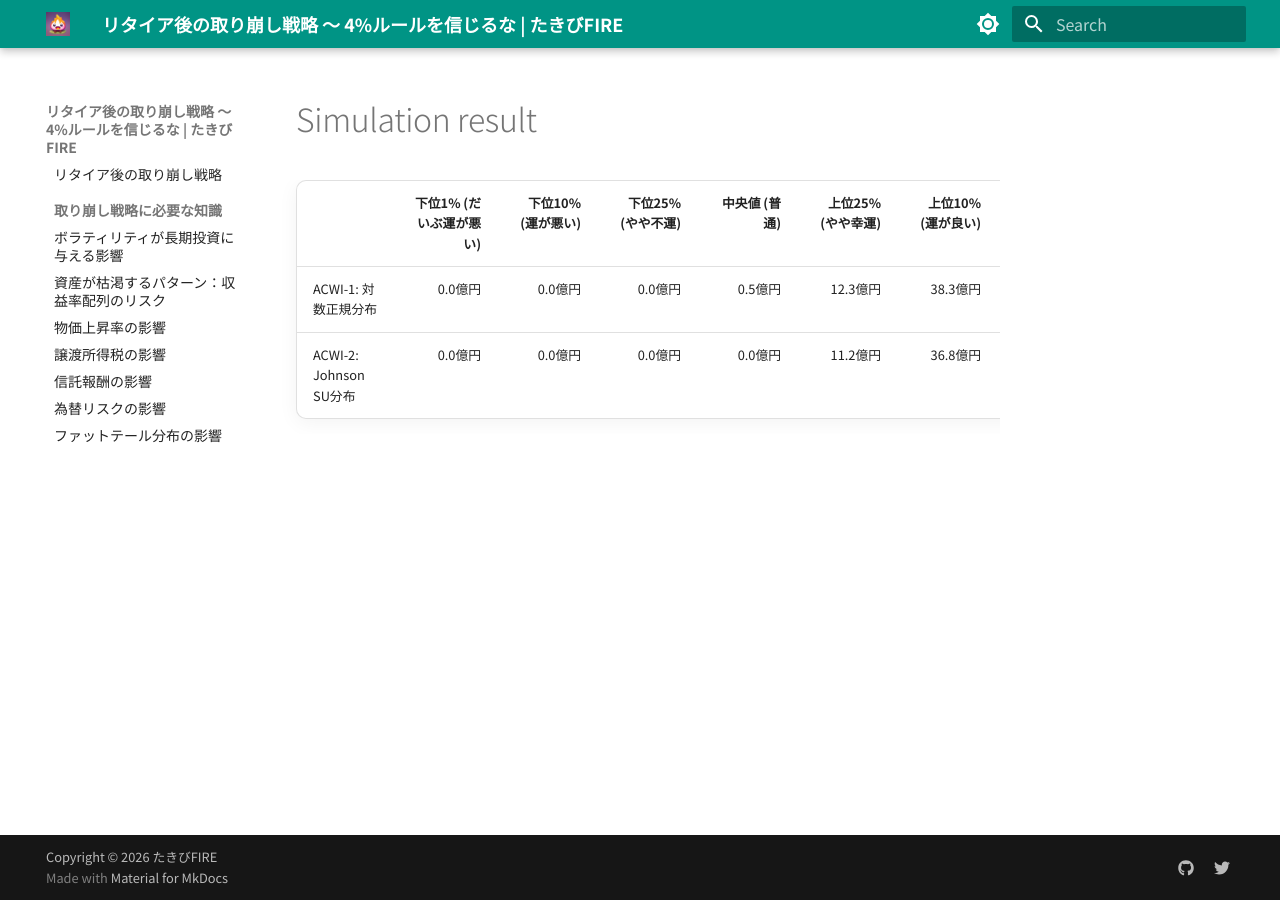
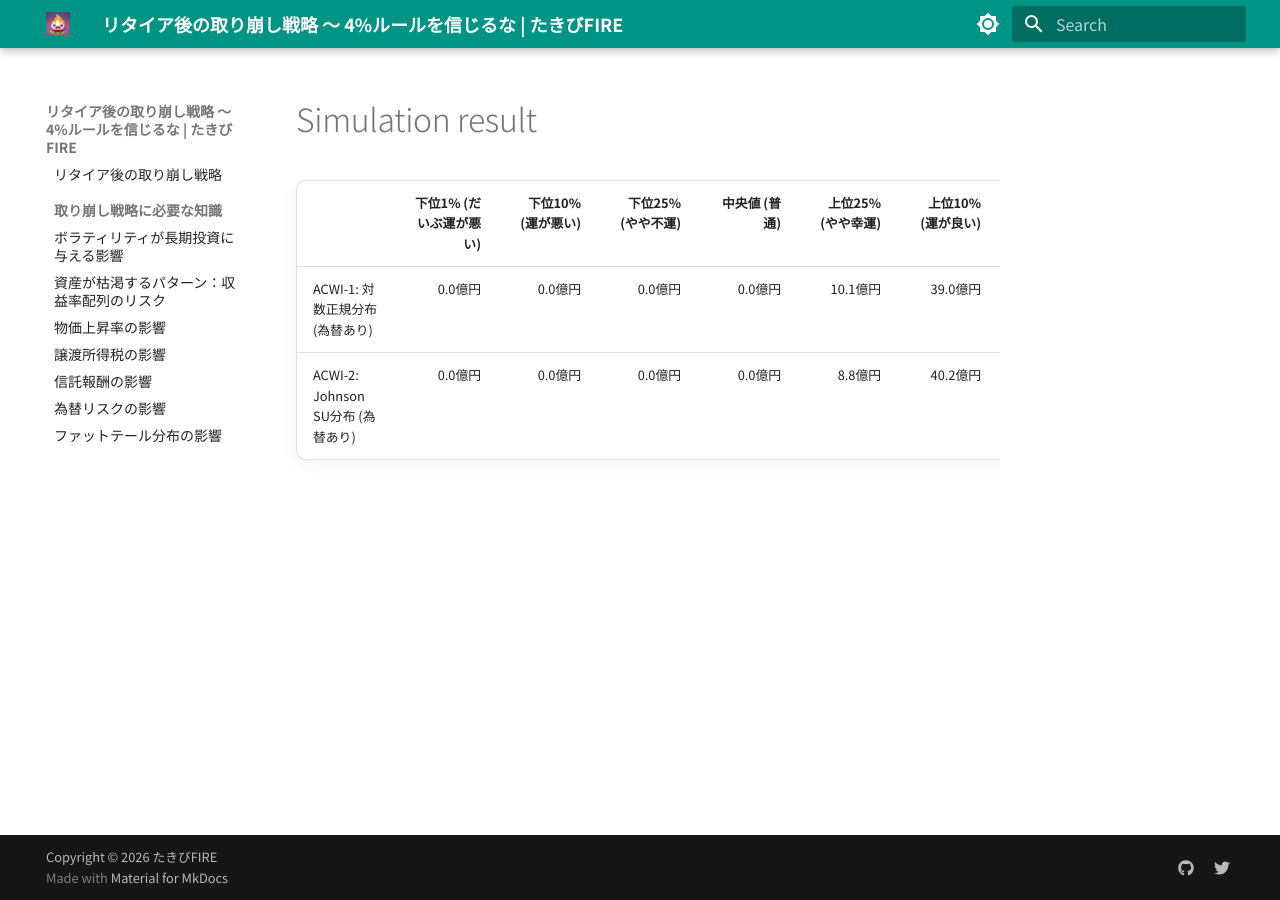
Before and after one commit to TakibiFire/JapaneseTrinityStudy, an MkDocs documentation site: the page built from docs/data/fat_tails/simulation_result.md, in a window 1280 px wide. Built offline with MkDocs 1.6.1 and Material for MkDocs 9.7.7, drawn with Linux system fonts in a browser that asks for light colours.

Commit message:
Revise fat_tails experiment to use FX (10.53%). Updated the findings.

```diff
--- a/docs/data/fat_tails/simulation_result.md
+++ b/docs/data/fat_tails/simulation_result.md
@@ -1,4 +1,4 @@
-|                      |   下位1% (だいぶ運が悪い) |   下位10% (運が悪い) |   下位25% (やや不運) |   中央値 (普通) |   上位25% (やや幸運) |   上位10% (運が良い) |   10年破産確率 (%) |   20年破産確率 (%) |   30年破産確率 (%) |   40年破産確率 (%) |   50年破産確率 (%) |
-|:---------------------|-----------------:|---------------:|---------------:|-----------:|---------------:|---------------:|--------------:|--------------:|--------------:|--------------:|--------------:|
-| ACWI-1: 対数正規分布       |            0.0億円 |          0.0億円 |          0.0億円 |      0.5億円 |         12.3億円 |         38.3億円 |          0.0% |          8.2% |         27.1% |         39.9% |         47.6% |
-| ACWI-2: Johnson SU分布 |            0.0億円 |          0.0億円 |          0.0億円 |      0.0億円 |         11.2億円 |         36.8億円 |          0.1% |         10.1% |         28.8% |         42.1% |         50.2% |
+|                             |   下位1% (だいぶ運が悪い) |   下位10% (運が悪い) |   下位25% (やや不運) |   中央値 (普通) |   上位25% (やや幸運) |   上位10% (運が良い) |   10年破産確率 (%) |   20年破産確率 (%) |   30年破産確率 (%) |   40年破産確率 (%) |   50年破産確率 (%) |
+|:----------------------------|-----------------:|---------------:|---------------:|-----------:|---------------:|---------------:|--------------:|--------------:|--------------:|--------------:|--------------:|
+| ACWI-1: 対数正規分布 (為替あり)       |            0.0億円 |          0.0億円 |          0.0億円 |      0.0億円 |         10.1億円 |         39.0億円 |          0.3% |         15.5% |         35.8% |         48.9% |         55.8% |
+| ACWI-2: Johnson SU分布 (為替あり) |            0.0億円 |          0.0億円 |          0.0億円 |      0.0億円 |          8.8億円 |         40.2億円 |          0.5% |         15.5% |         37.0% |         49.4% |         57.0% |
```
Also changed, not shown: docs/fat_tails.md (+9 -5 lines), docs/imgs/fat_tails/fat_tails_comp_distribution.svg, docs/imgs/fat_tails/fat_tails_comp_survival.svg, 1 other file.
